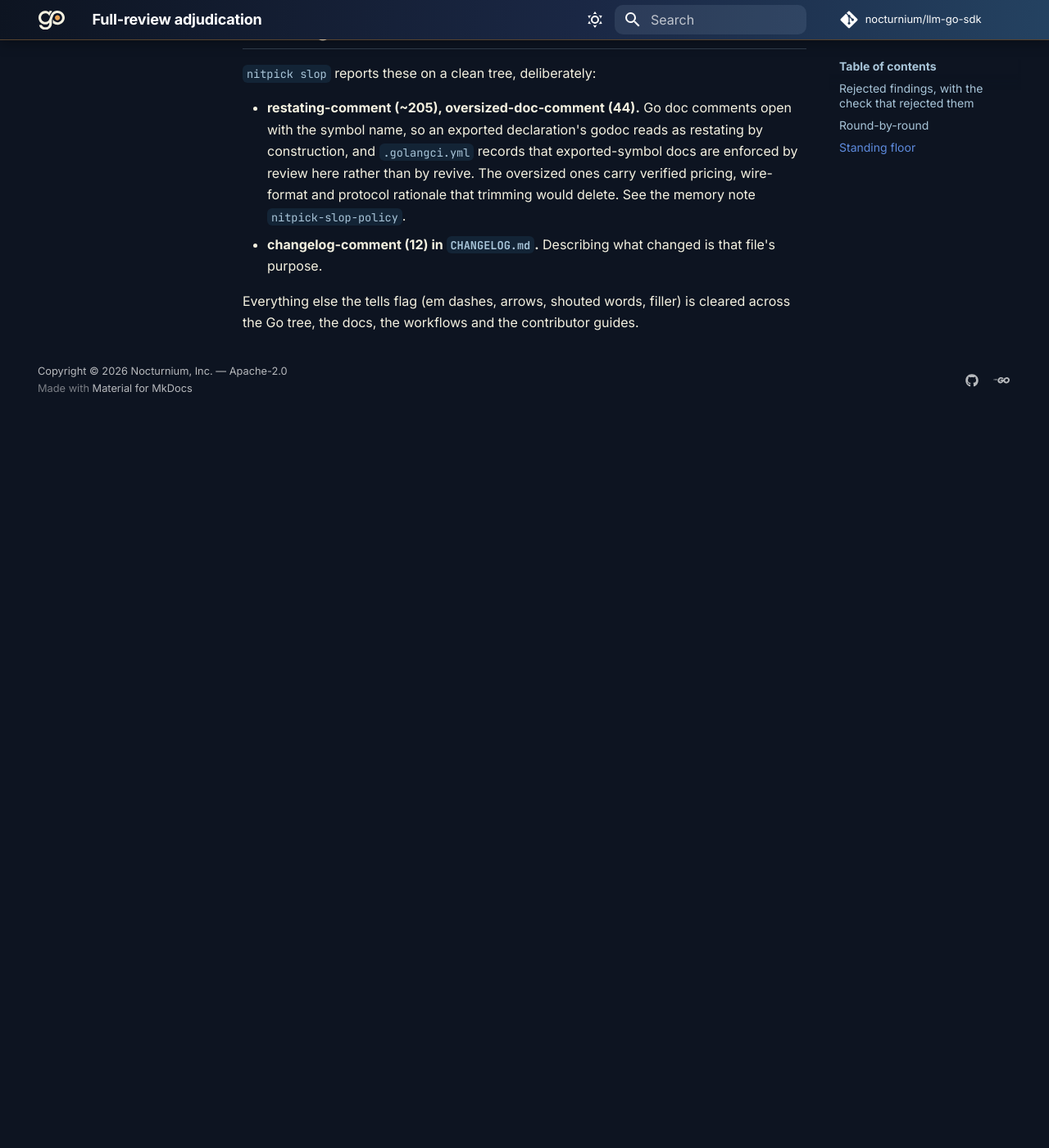
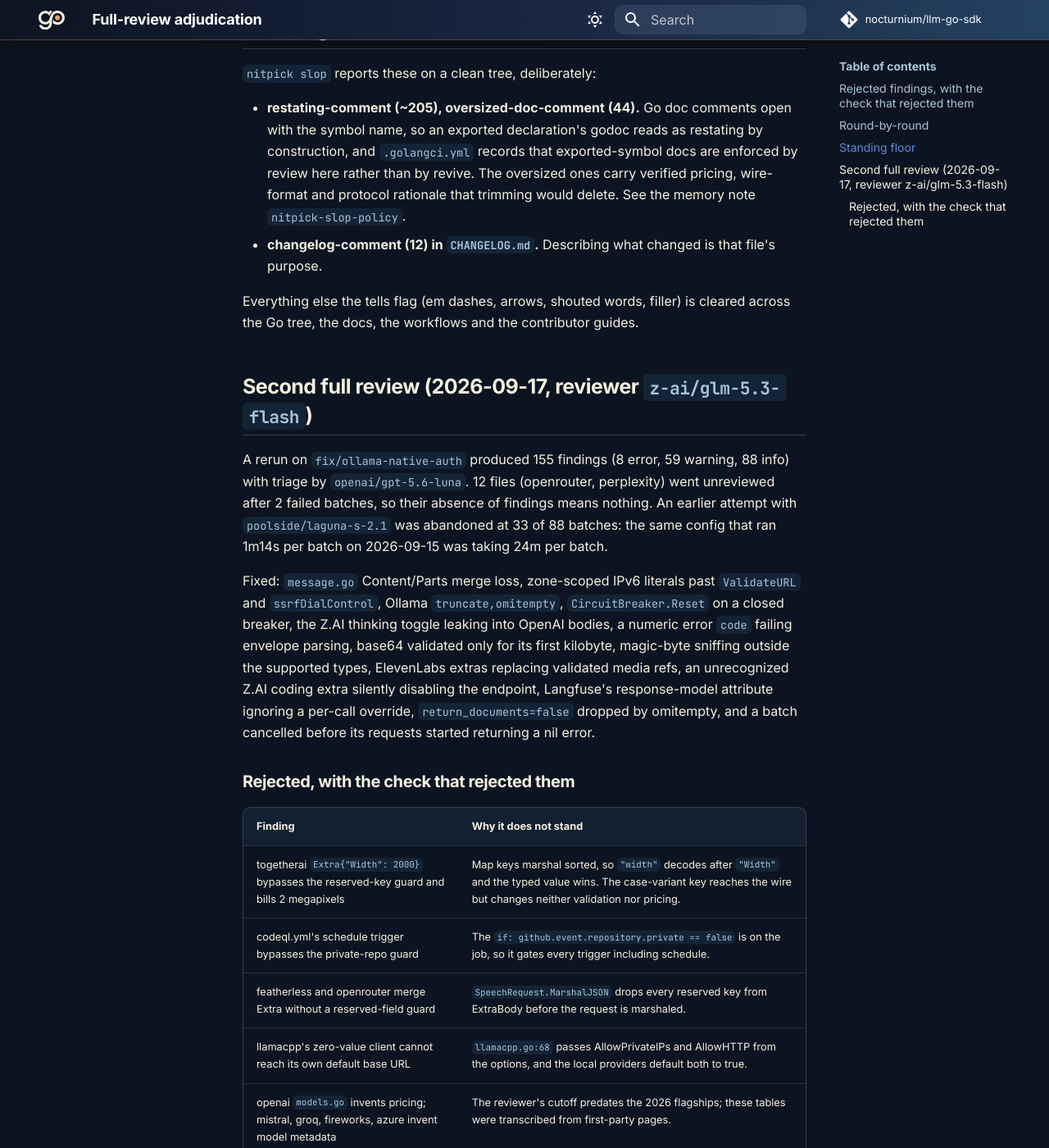
Before and after one commit to nocturnium/llm-go-sdk, an MkDocs documentation site: the page built from docs/nitpick-adjudication.md, in a window 1280 px wide and 1400 px high, scrolled down 1991 px. Shown: the whole window at 82% size. Built offline with MkDocs 1.6.1 and Material for MkDocs 9.7.7, drawn with Linux system fonts in a browser that asks for light colours; comment, search, counter and statistics services are not loaded; before the commit the page ends 2488 px from its top, so only the background shows below that; some of the changed text lies outside the part shown.

Commit message:
docs: record the second full-review triage
Adds the 2026-09-17 glm run to the adjudication file: what was fixed, the
13 rejected findings with the check that rejected each, the unreviewed
openrouter and perplexity files, and the deferred mcp stdio write.

```diff
--- a/docs/nitpick-adjudication.md
+++ b/docs/nitpick-adjudication.md
@@ -57,3 +57,41 @@
 
 Everything else the tells flag (em dashes, arrows, shouted words, filler) is
 cleared across the Go tree, the docs, the workflows and the contributor guides.
+
+## Second full review (2026-09-17, reviewer `z-ai/glm-5.3-flash`)
+
+A rerun on `fix/ollama-native-auth` produced 155 findings (8 error, 59 warning,
+88 info) with triage by `openai/gpt-5.6-luna`. 12 files (openrouter, perplexity)
+went unreviewed after 2 failed batches, so their absence of findings means
+nothing. An earlier attempt with `poolside/laguna-s-2.1` was abandoned at 33 of
+88 batches: the same config that ran 1m14s per batch on 2026-09-15 was taking
+24m per batch.
+
+Fixed: `message.go` Content/Parts merge loss, zone-scoped IPv6 literals past
+`ValidateURL` and `ssrfDialControl`, Ollama `truncate,omitempty`,
+`CircuitBreaker.Reset` on a closed breaker, the Z.AI thinking toggle leaking
+into OpenAI bodies, a numeric error `code` failing envelope parsing, base64
+validated only for its first kilobyte, magic-byte sniffing outside the
+supported types, ElevenLabs extras replacing validated media refs, an
+unrecognized Z.AI coding extra silently disabling the endpoint, Langfuse's
+response-model attribute ignoring a per-call override, `return_documents=false`
+dropped by omitempty, and a batch cancelled before its requests started
+returning a nil error.
+
+### Rejected, with the check that rejected them
+
+| Finding | Why it does not stand |
+| --- | --- |
+| togetherai `Extra{"Width": 2000}` bypasses the reserved-key guard and bills 2 megapixels | Map keys marshal sorted, so `"width"` decodes after `"Width"` and the typed value wins. The case-variant key reaches the wire but changes neither validation nor pricing. |
+| codeql.yml's schedule trigger bypasses the private-repo guard | The `if: github.event.repository.private == false` is on the job, so it gates every trigger including schedule. |
+| featherless and openrouter merge Extra without a reserved-field guard | `SpeechRequest.MarshalJSON` drops every reserved key from ExtraBody before the request is marshaled. |
+| llamacpp's zero-value client cannot reach its own default base URL | `llamacpp.go:68` passes AllowPrivateIPs and AllowHTTP from the options, and the local providers default both to true. |
+| openai `models.go` invents pricing; mistral, groq, fireworks, azure invent model metadata | The reviewer's cutoff predates the 2026 flagships; these tables were transcribed from first-party pages. |
+| `include_encrypted_reasoning` is not a Responses parameter | Unchanged from the first review: it is consumed into the `include` list and never forwarded. |
+| zai uploads keyterms as file parts | Unchanged from the first review: a `MultipartFile` with an empty `Filename` is written as a plain form field. |
+| togetherai sends `response_format: "base64"`, not the OpenAI enum | Together documents `base64` and `url` for the request; `b64_json` is the response field this code reads back. |
+| `extractJSON` returns the first balanced object rather than the payload | The proposed remedy (try each candidate) does not address the described failure, where the first candidate unmarshals cleanly, and preferring a later object would discard legitimate output. |
+| A Responses stream ending without `response.completed` is reported as a clean stop | Both stream paths treat EOF as a clean finish; changing one would split the behavior across compat providers. |
+| Azure labels every discovered model as chat; anthropic coerces an unknown tool-choice mode to auto | Fixing either means inventing a classification or an error path in a function that returns no error. |
+| `ToLangfuseGeneration` keys do not match Langfuse's ingestion API | The finding states its key names cannot be verified from the diff, and the repository rule forbids acting on unverified external schemas. |
+| mcp `stdio` write is not cancellable | Accepted as real and deferred: the fix needs an owner goroutine serializing writes, since an abandoned writer would hold writeMu and wedge every later request. |
```
